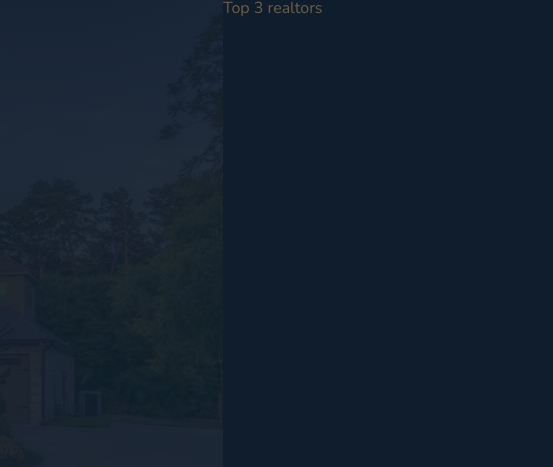
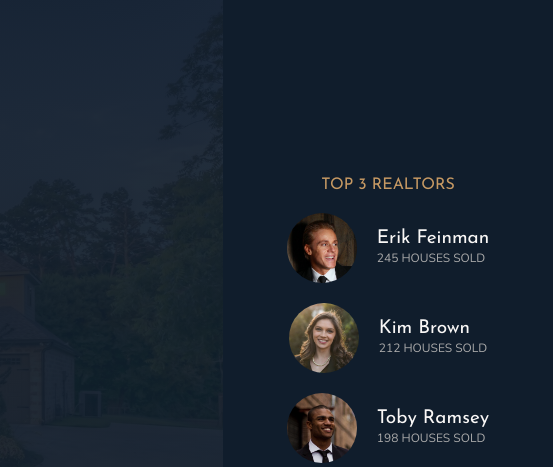
Before and after one commit to fgiananti/nexter-project, a website built with webpack: page app/index.html in a window 1280 px wide. Shown: the top 467 px of the page, 727-1280 px from the left. Built offline with nearby package versions, Linux system fonts and the light colour scheme.

Commit message:
basic realtors

```diff
--- a/app/assets/styles/layout/_realtors.scss
+++ b/app/assets/styles/layout/_realtors.scss
@@ -1,4 +1,32 @@
 .realtors {
   background-color: $color-secondary;
   grid-column: col-start 7 / full-end;
+  padding: 3rem;
+
+  display: grid;
+  align-content: center;
+  justify-content: center;
+  justify-items: center;
+  grid-row-gap: 2rem;
+
+  &__list {
+    display: grid;
+    grid-template-columns: min-content max-content;
+    grid-column-gap: 2rem;
+    grid-row-gap: 5vh;
+    align-items: center;
+  }
+
+  &__img {
+    width: 7rem;
+    border-radius: 50%;
+    display: block;
+  }
+
+  &__sold {
+    text-transform: uppercase;
+    color: $color-grey-light-2;
+    margin-top: 3px;
+    font-size: 1.2rem;
+  }
 }
--- a/app/index.html
+++ b/app/index.html
@@ -28,7 +28,36 @@
           <img src="assets/images/logo-bi.png" alt="Seen on logo 4">
         </div>
       </div>
-      <div class="realtors">Top 3 realtors</div>
+
+      <div class="realtors">
+        <h3 class="heading-3">Top 3 Realtors</h3>
+          <div class="realtors__list">
+            <img src="assets/images/realtor-1.jpeg" alt="" class="realtors__img">
+            <div class="realtors__details">
+              <h4 class="heading-4 heading-4--light">Erik Feinman</h4>
+              <p class="realtors__sold">245 houses sold</p>
+            </div>
+
+          </div>
+          <div class="realtors__list">
+            <img src="assets/images/realtor-2.jpeg" alt="" class="realtors__img">
+            <div class="realtors__details">
+              <h4 class="heading-4 heading-4--light">Kim Brown</h4>
+              <p class="realtors__sold">212 houses sold</p>
+            </div>
+
+          </div>
+          <div class="realtors__list">
+            <img src="assets/images/realtor-3.jpeg" alt="" class="realtors__img">
+            <div class="realtors__details">
+              <h4 class="heading-4 heading-4--light">Toby Ramsey</h4>
+              <p class="realtors__sold">198 houses sold</p>
+            </div>
+          </div>
+
+
+      </div>
+
       <section class="features">
         <div class="feature">
           <svg class="feature__icon">
```
Also changed, not shown: app/temp/styles/styles.css.
